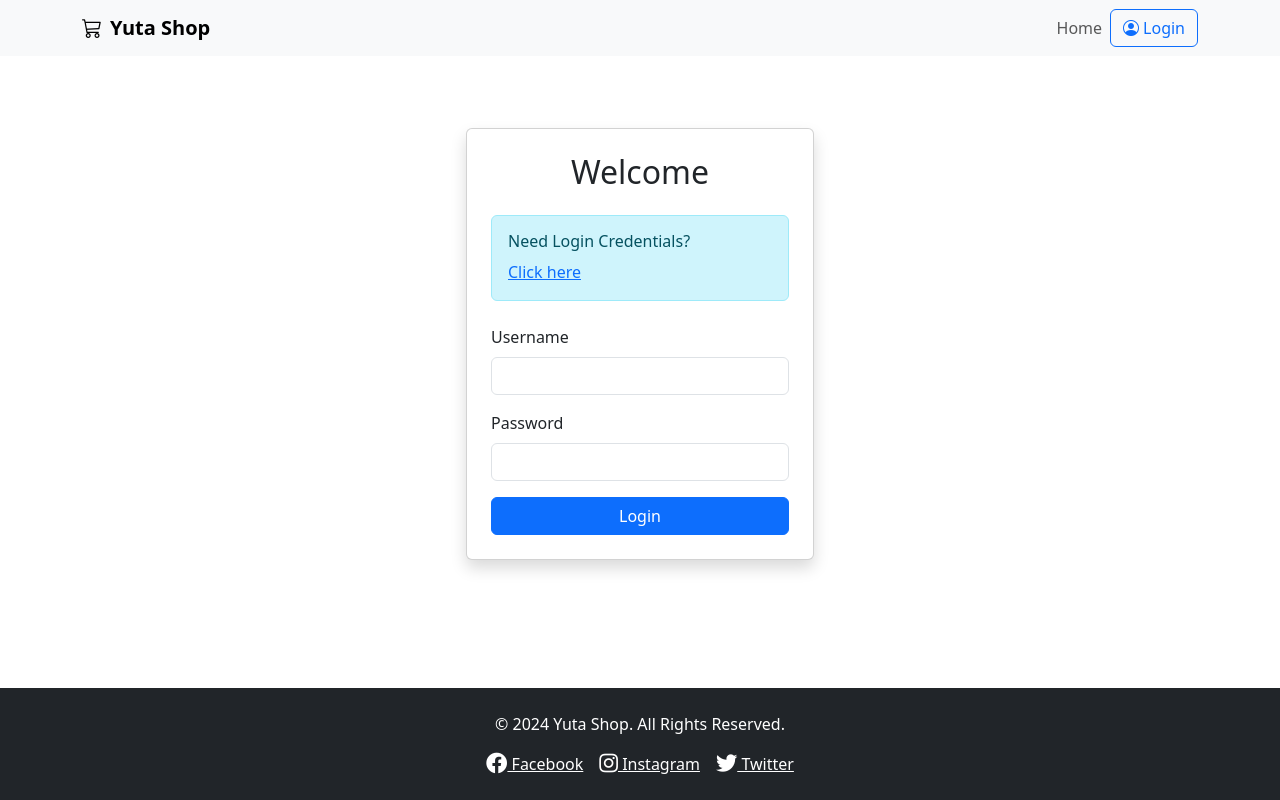
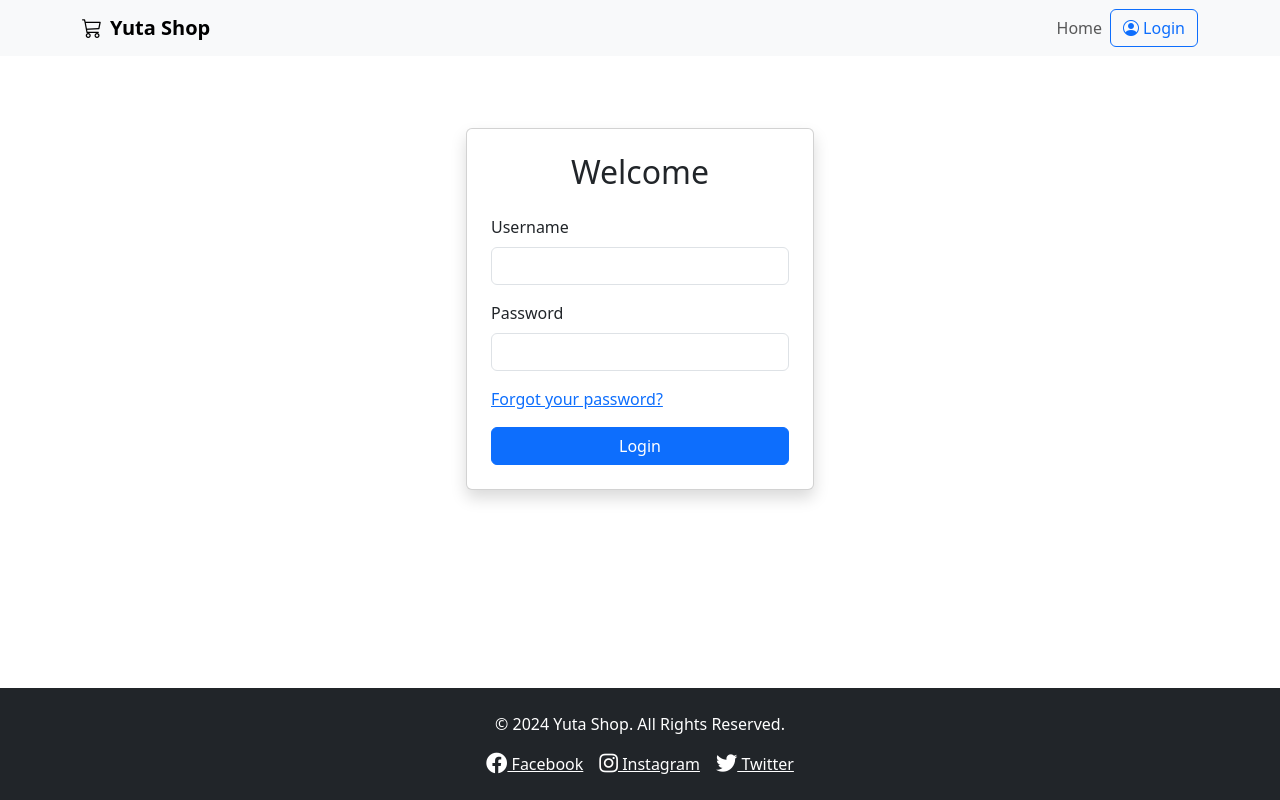
Before and after one commit to yutaptra/E-Commerce_FE, a React (Vite) app: page /login in a window 1280 px wide. Built offline with nearby package versions, Linux system fonts and the light colour scheme.

Commit message:
update 2.3

```diff
--- a/src/pages/Login.jsx
+++ b/src/pages/Login.jsx
@@ -45,11 +45,6 @@ const Login = () => {
             <div className="card-body p-4">
               <h2 className="text-center mb-4">Welcome</h2>
 
-              <div className="alert alert-info mb-4">
-                <h6 className="alert-heading">Need Login Credentials?</h6>
-                <a href="https://fakestoreapi.com/users" target="_blank" rel="noopener noreferrer">Click here </a>
-              </div>
-
               {error && (
                 <div className="alert alert-danger" role="alert">
                   {error}
@@ -81,6 +76,10 @@ const Login = () => {
                   />
                 </div>
 
+                <div className="mb-3">
+                <a href="https://fakestoreapi.com/users" target="_blank" rel="noopener noreferrer">Forgot your password? </a>
+                </div>
+
                 <button
                   type="submit"
                   className="btn btn-primary w-100"
```
